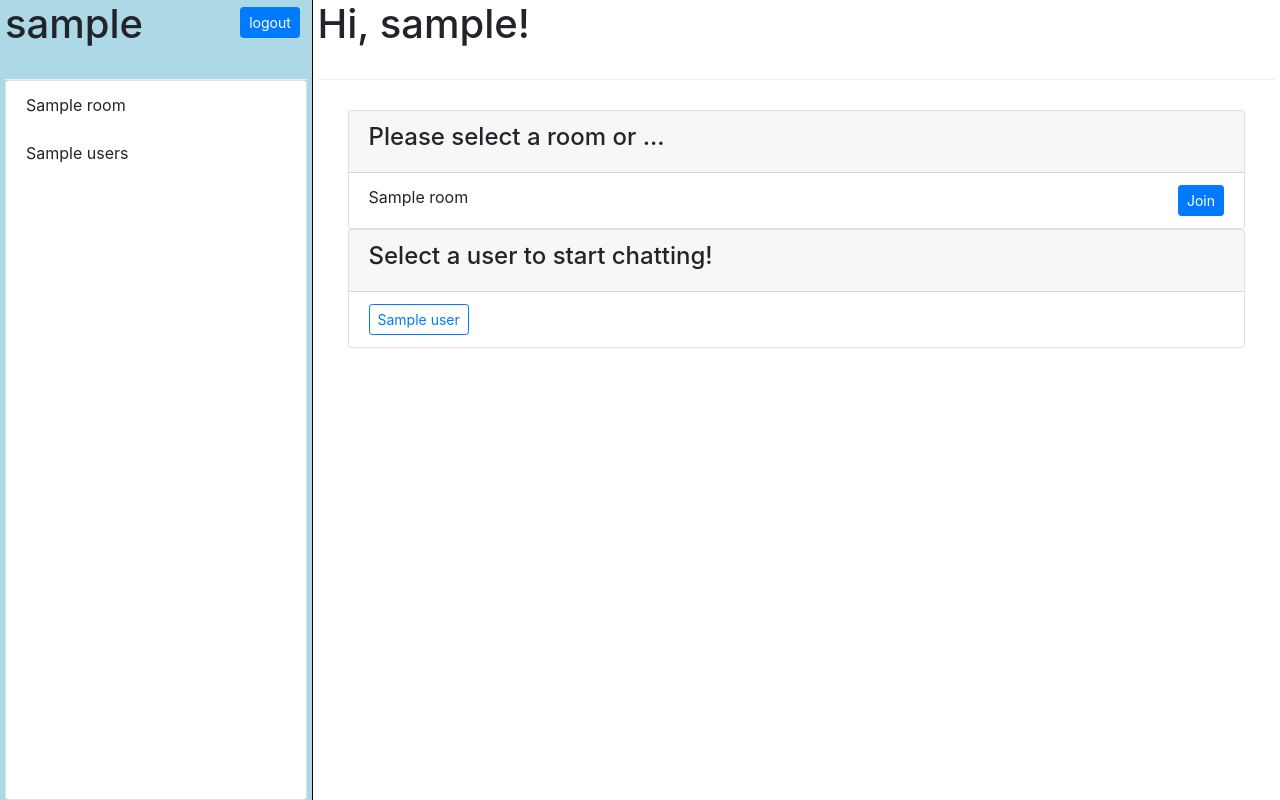
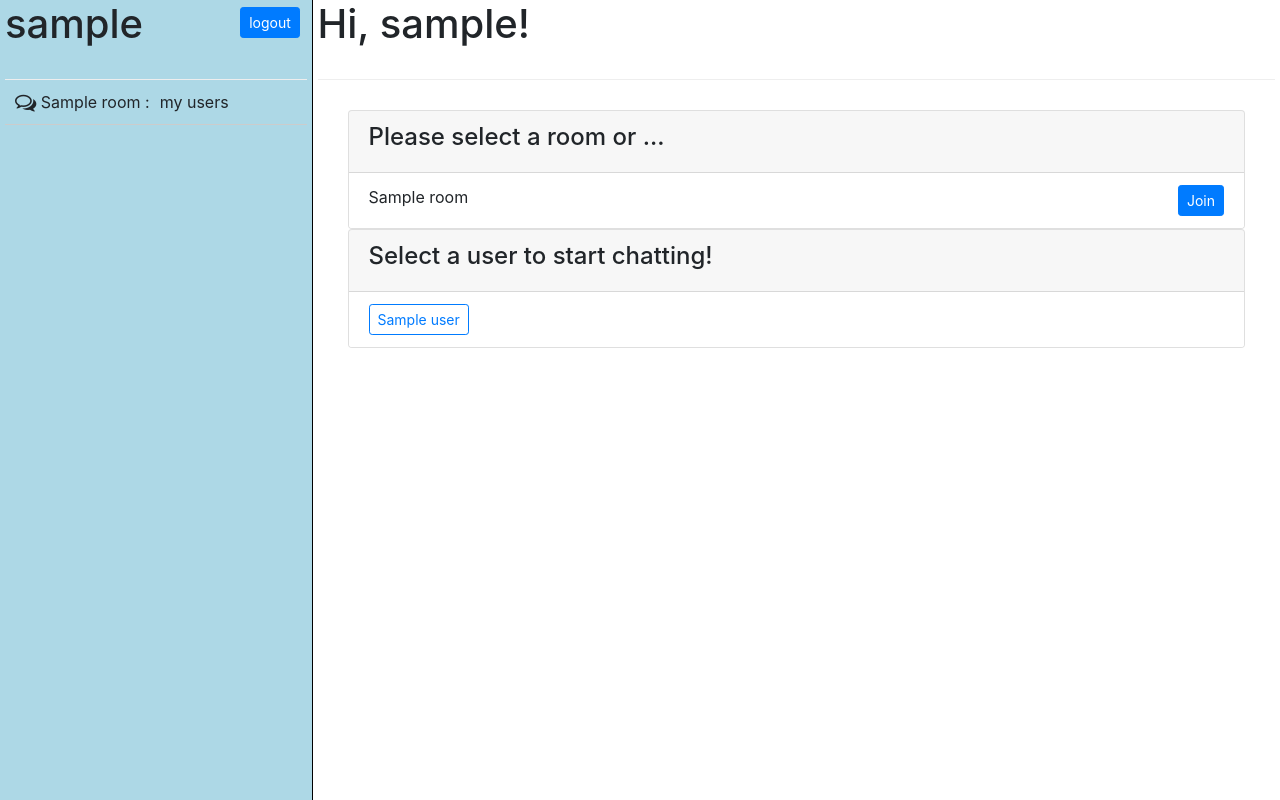
Before and after one commit to jenny011/Multiclient_Chat_App, a Flask app: template chat_room/templates/interface.html in a window 1280 px wide. Run offline with Flask 2, Linux system fonts and the light colour scheme; the template is opened without the code that fills it: most values are stand-ins (such as "Sample title", 1, 10 or a date in 2020); some libraries are stand-ins or nearby versions.

```diff
--- a/chat_room/model/room.py
+++ b/chat_room/model/room.py
@@ -14,7 +14,7 @@ class Room:
         self.private = False
 
     '''True/False, detailed msg'''
-    def join(self, user):
+    def add(self, user):
         if self.status == False:
             return False, "Room closed"
         if user not in self.members:
@@ -25,7 +25,7 @@ class Room:
         return True, self.members
 
     '''True/False, detailed msg'''
-    def leave(self, user):
+    def remove(self, user):
         if user not in self.members:
             return False, "User already left"
         # JENNY: DEBUG
--- a/chat_room/model/user.py
+++ b/chat_room/model/user.py
@@ -27,6 +27,7 @@ class User(UserMixin):
         if self.current_room_id == room_id:
             print("leave", self.id, room_id, self.current_room_id, self.rooms)
             self.current_room_id = None
+            print(self.current_room_id)
             self.rooms.pop(room_id)
 
     # buffer a msg if room_id != current_room_id
--- a/chat_room/route/utils.py
+++ b/chat_room/route/utils.py
@@ -36,11 +36,9 @@ def create_room(room_name, users):
     all_rooms[new_room.id] = new_room
     return new_room
 
-def handle_join_room(username, room_id, target_user=None):
+def handle_join_room(username, room_id):
     join_room(room_id)
     all_users[username].join_room(room_id)
-    if target_user:
-        all_users[user].join_room(room_id)
     emit("client_joined", username, room=room_id)
 
 def handle_leave_room(username, room_id):
--- a/chat_room/static/interface.css
+++ b/chat_room/static/interface.css
@@ -21,6 +21,19 @@ html, body {
   padding-right:5px;
   border-right: 1px solid black;
   background-color: lightblue;
+}
+
+.chat-box {
+  display: flex;
+  flex-direction: row;
+  justify-content: flex-start;
+  align-items: center;
+  border-bottom: 1px solid #ccc;
+  padding: 10px 0px 10px 0px;
+}
+
+.room-box {
+  margin: 0px 0px 0px 10px;
 }
 
 .right-container {
--- a/chat_room/templates/interface.html
+++ b/chat_room/templates/interface.html
@@ -19,18 +19,17 @@
 				  <a href="/logout" id="logout" class="btn btn-sm btn-primary">logout</a>
 			  </div>
 			</div>
-			<div class="container-content card" id="chats-container">
-				<ul class="list-group list-group-flush" id="chats">
+			<div class="container-content" id="chats-container">
+				<div id="chats">
 					{% for room in rooms %}
-						<li class="chat-box list-group-item">
-							<div class="room-box">
-								<div class="room-id">{{room['name']}}</div>
-								<div class="room-avatar"><i class="fa fa-lg comments" aria-hidden="true"></i></div>
+						<div class="chat-box">
+							<div class="room-box room-name">
+								<span><i class="fa fa-lg fa-comments-o" aria-hidden="true"></i> {{room['name']}} :</span>
 							</div>
-							<div class="room-msg">{{room['users']}}</div>
-						</li>
+							<div class="room-box room-users">my users</div>
+						</div>
 					{% endfor %}
-				</ul>
+				</div>
 			</div>
 		</div>
 
```
Also changed, not shown: chat_room/route/http_reqs.py (+0 -27 lines), chat_room/route/tcp_events.py (+19 -17 lines), chat_room/static/client.js (+20 -20 lines).
